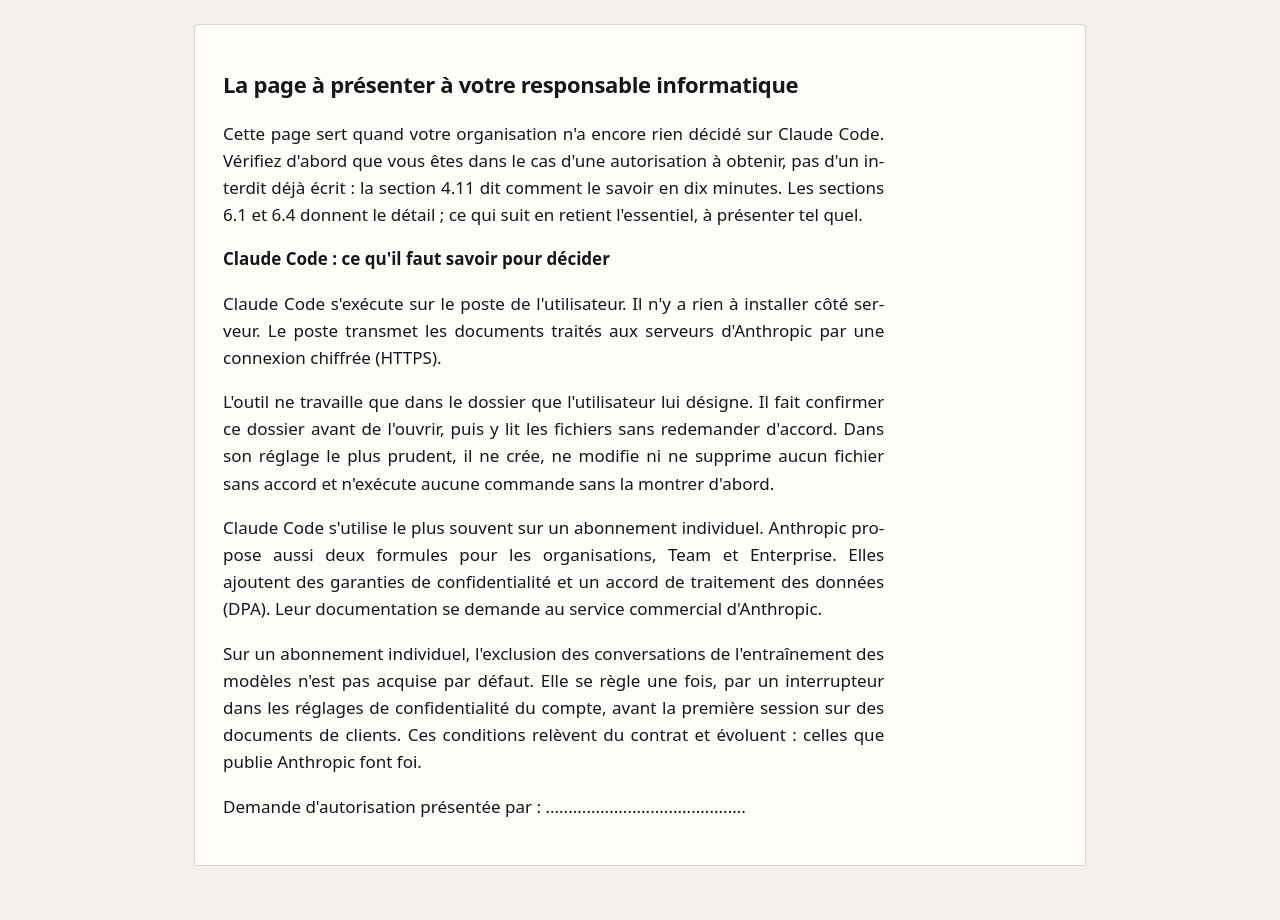
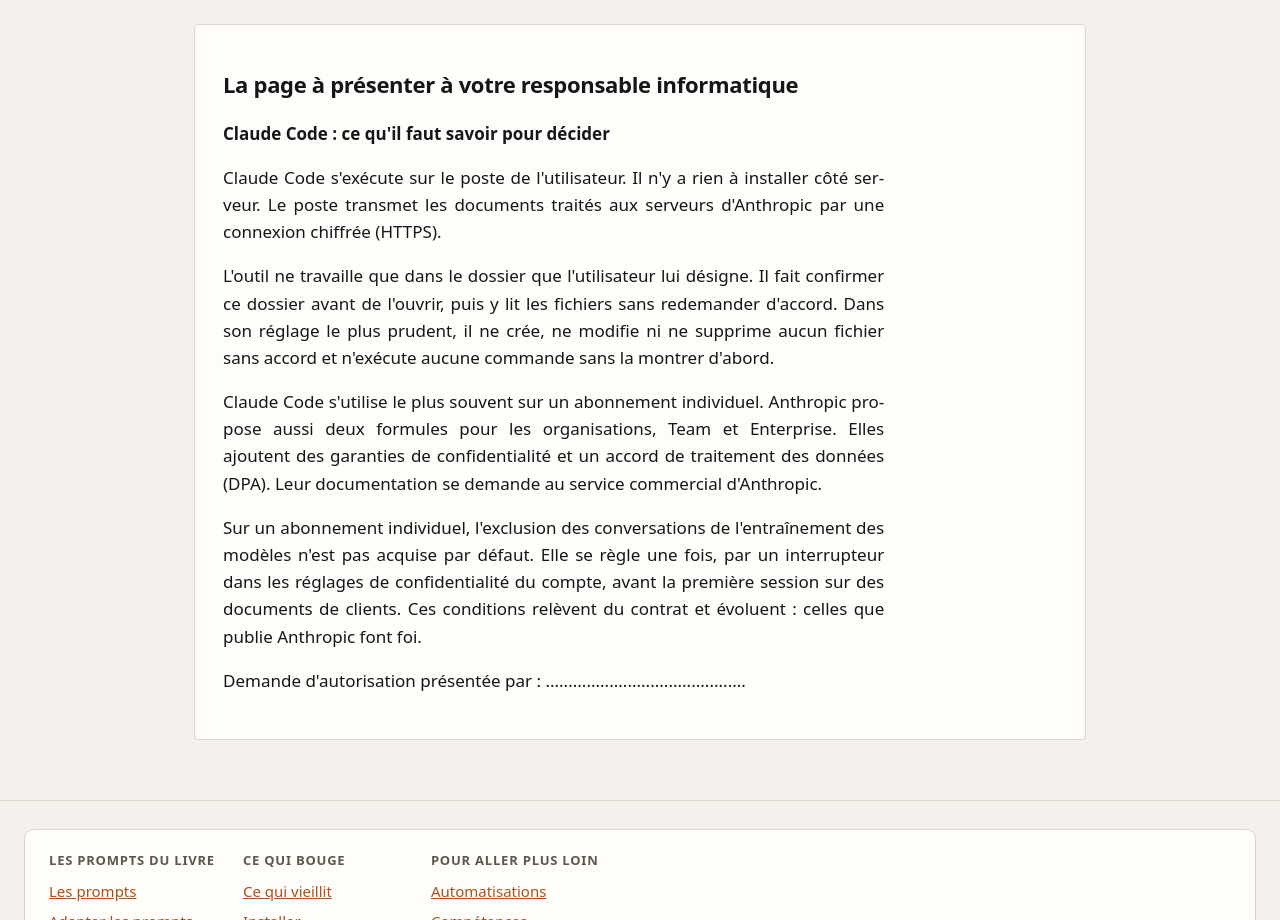
Before and after one commit to ccletempsduncafe/ccletempsduncafe.github.io, a plain HTML site: page feuillets.html in a window 1280 px wide. Shown: the part 1955-2875 px from the top of the page. Drawn offline with Linux system fonts and the light colour scheme.

Commit message:
met a jour les prompts depuis le manuscrit

```diff
--- a/feuillets.html
+++ b/feuillets.html
@@ -699,7 +699,6 @@
 
 <section class="feuillet">
 <h2>La page à présenter à votre responsable informatique</h2>
-<p>Cette page sert quand votre organisation n&#x27;a encore rien décidé sur Claude Code. Vérifiez d&#x27;abord que vous êtes dans le cas d&#x27;une autorisation à obtenir, pas d&#x27;un interdit déjà écrit : la section 4.11 dit comment le savoir en dix minutes. Les sections 6.1 et 6.4 donnent le détail ; ce qui suit en retient l&#x27;essentiel, à présenter tel quel.</p>
 <p><strong>Claude Code : ce qu&#x27;il faut savoir pour décider</strong></p>
 <p>Claude Code s&#x27;exécute sur le poste de l&#x27;utilisateur. Il n&#x27;y a rien à installer côté serveur. Le poste transmet les documents traités aux serveurs d&#x27;Anthropic par une connexion chiffrée (HTTPS).</p>
 <p>L&#x27;outil ne travaille que dans le dossier que l&#x27;utilisateur lui désigne. Il fait confirmer ce dossier avant de l&#x27;ouvrir, puis y lit les fichiers sans redemander d&#x27;accord. Dans son réglage le plus prudent, il ne crée, ne modifie ni ne supprime aucun fichier sans accord et n&#x27;exécute aucune commande sans la montrer d&#x27;abord.</p>
```
